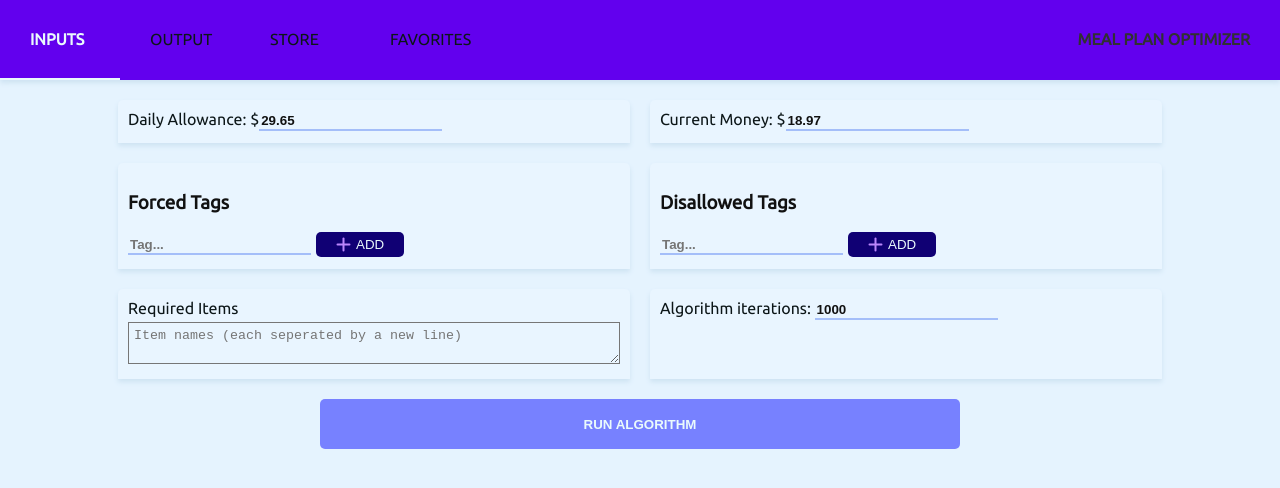
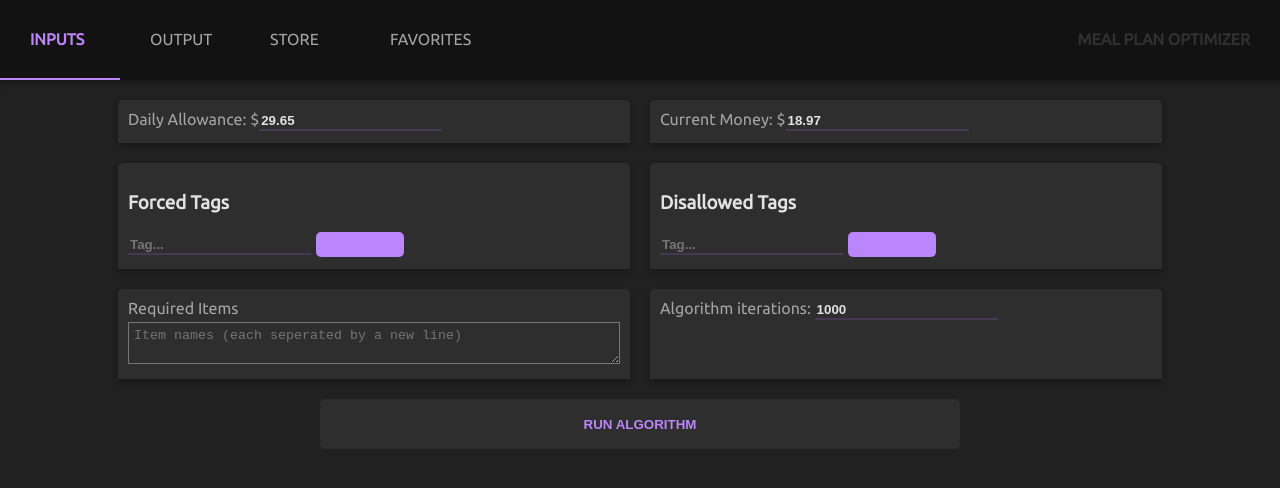
Before and after one commit to Samuel-KW/MealPlanEfficiency, a website: page index.html in a window 1280 px wide. Drawn offline with Linux system fonts and the light colour scheme.

Commit message:
dark mode default/improved themes

```diff
--- a/index.html
+++ b/index.html
@@ -1,5 +1,5 @@
 <!DOCTYPE html>
-<html lang="en" data-theme="light">
+<html lang="en" data-theme="dark">
 <head>
     <meta charset='utf-8'>
     <meta http-equiv='X-UA-Compatible' content='IE=edge'>
--- a/style.css
+++ b/style.css
@@ -22,7 +22,7 @@
 	--bg-input: #7781ff;
 	--bg-section: #e9f5ff;
 	--bg-tag: #c4d0ff;
-	--bg-btn: #100074;
+	--bg-btn: #848dff;
 	--text-tag: #c6a7e9;
 	--text-btn: #0C0412;
 	--text-title: #313131;
```
